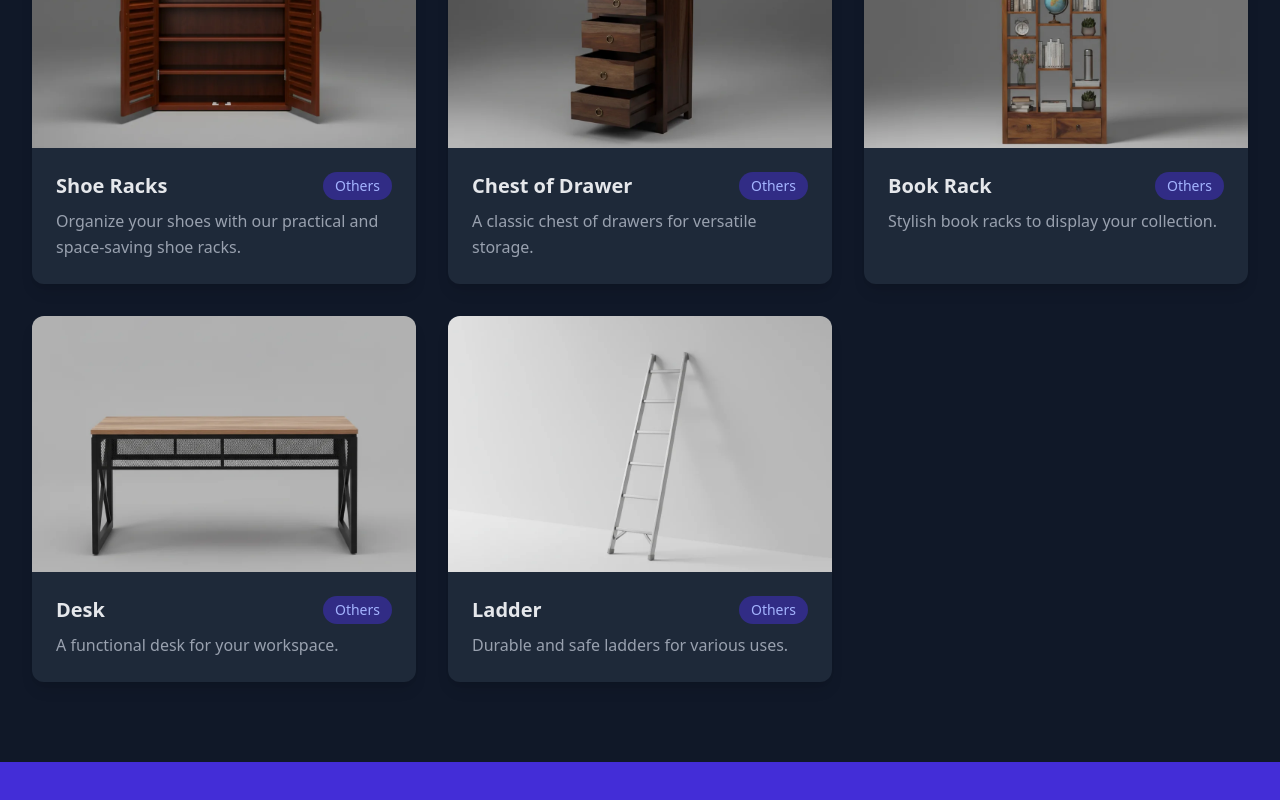
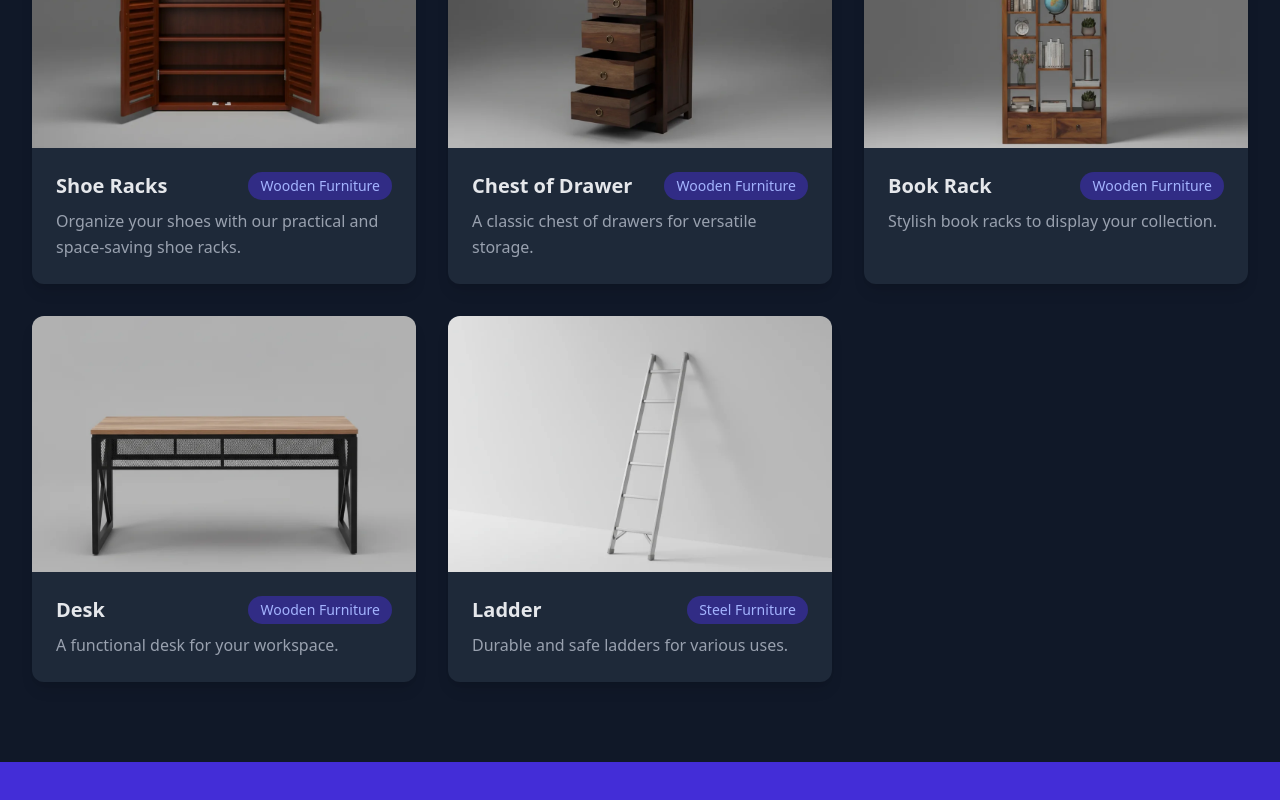
Before and after one commit to HarshithKDev/Somayaji-Industries, a React (Vite) app in the folder frontend/: page / in a window 1280 px wide. Shown: the part 3772-4572 px from the top of the page. Built offline with nearby package versions, Linux system fonts and the light colour scheme.

Commit message:
update product category

```diff
--- a/frontend/src/pages/HomePage.jsx
+++ b/frontend/src/pages/HomePage.jsx
@@ -190,43 +190,43 @@ const ProductsSection = () => {
         {
             title: 'Rocking Chairs',
             description: 'Relax in style with our comfortable rocking chairs.',
-            category: 'Others',
+            category: 'Wooden Furniture',
             image: chairImage,
         },
         {
             title: 'Side Box',
             description: 'Convenient side boxes for storage and organization.',
-            category: 'Others',
+            category: 'Wooden Furniture',
             image: sideboxImage,
         },
         {
             title: 'Shoe Racks',
             description: 'Organize your shoes with our practical and space-saving shoe racks.',
-            category: 'Others',
+            category: 'Wooden Furniture',
             image: woodshoeImage,
         },
         {
             title: 'Chest of Drawer',
             description: 'A classic chest of drawers for versatile storage.',
-            category: 'Others',
+            category: 'Wooden Furniture',
             image: chestImage,
         },
         {
             title: 'Book Rack',
             description: 'Stylish book racks to display your collection.',
-            category: 'Others',
+            category: 'Wooden Furniture',
             image: shelfImage,
         },
         {
             title: 'Desk',
             description: 'A functional desk for your workspace.',
-            category: 'Others',
+            category: 'Wooden Furniture',
             image: homedeskImage,
         },
         {
             title: 'Ladder',
             description: 'Durable and safe ladders for various uses.',
-            category: 'Others',
+            category: 'Steel Furniture',
             image: ladderImage,
         }
       ];
```
